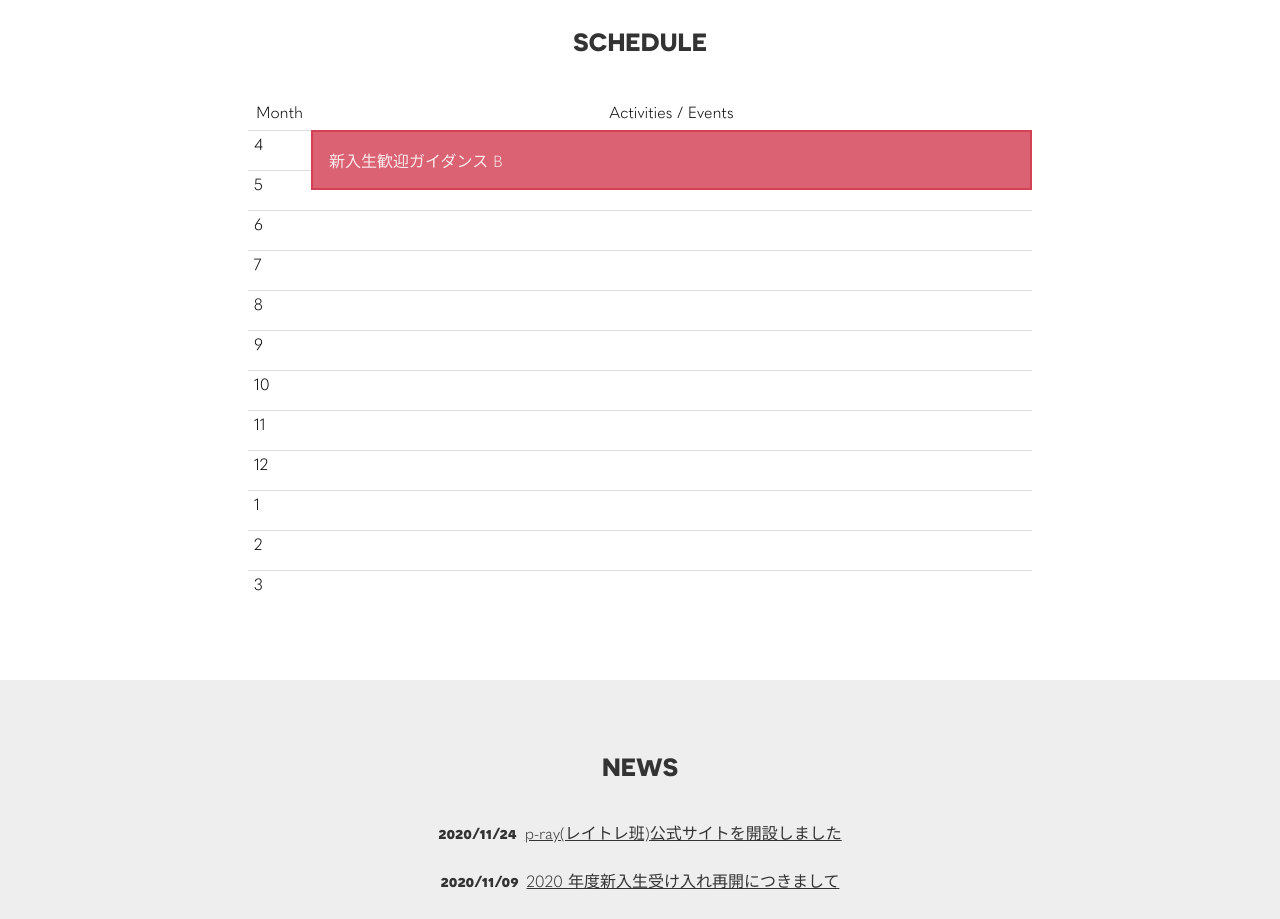
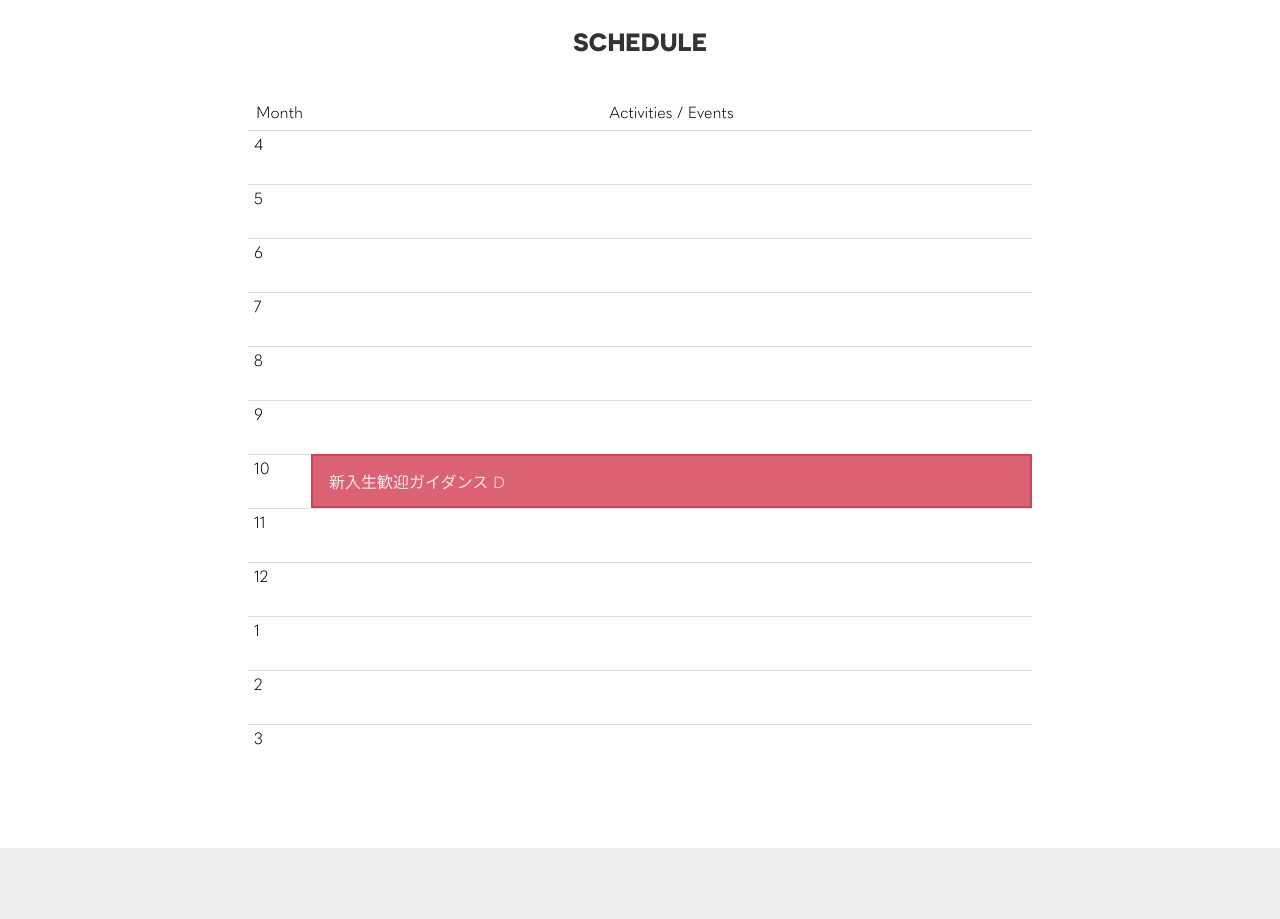
Before and after one commit to TUS-OSK/oskt.us, a Next.js app: page / in a window 1280 px wide. Shown: the part 1480-2399 px from the top of the page. Built offline with nearby package versions, Linux system fonts and the light colour scheme.

Commit message:
サイコロのベースを追加した

```diff
--- a/_pages/markdowns/schedule.md
+++ b/_pages/markdowns/schedule.md
@@ -20,6 +20,13 @@ eventCalendar:
       detail:
         - '新入生歓迎ガイダンスを行います。'
         - '新入生にはこのタイミングで講義班に所属してもらいます。'
+  10:
+    - name:
+        ja: '新入生歓迎ガイダンス D'
+      detail:
+        - '新入生歓迎ガイダンスを行います。'
+        - '新入生にはこのタイミングで講義班に所属してもらいます。'
+      top: true
 ---
 
 ## 2020年度(予定)
--- a/src/pages/Home/ScheduleView/Calendar/Event.tsx
+++ b/src/pages/Home/ScheduleView/Calendar/EventElement.tsx
@@ -24,22 +24,18 @@ const EnName = styled.div`
   color: #fff7;
 `
 
+// [px]
+export const EVENT_ELEMENT_HEIGHT = 54
 const Container = styled.div`
   box-sizing: border-box;
   border: 2px solid #d24154;
-  padding: 16px;
+  padding: 0 16px;
   display: flex;
   align-items: center;
-  transition: transform 0.15s ease, box-shadow 0.15s ease;
+  transition: box-shadow 0.15s ease;
   user-select: none;
   white-space: nowrap;
   background-color: #da6272;
-  position: absolute;
+  height: ${EVENT_ELEMENT_HEIGHT}px;
   width: 100%;
-
-  &:hover {
-    transition-timing-function: ease;
-    transform: scale(1.05);
-    box-shadow: 0 2px 10px 0 #0003;
-  }
 `
--- /dev/null
+++ b/src/pages/Home/ScheduleView/Calendar/MonthEventElement.tsx
@@ -0,0 +1,106 @@
+import styled from 'styled-components'
+import { EventData } from '..'
+import EventElement from './EventElement'
+import { useState, useEffect } from 'react'
+
+export interface Props {
+  events: EventData[]
+}
+
+type EventStatus = 'before' | 'shown' | 'after' | 'hidden'
+
+export default function MonthEventElement({ events }: Props) {
+  const doubledEvents = [...events, ...events]
+
+  const [topIndex, setTopIndex] = useState(0)
+
+  useEffect(() => {
+    const t = setTimeout(() => setTopIndex((i) => (i + 1) % doubledEvents.length), 2000)
+    return () => clearTimeout(t)
+  })
+
+  if (events.length === 1) {
+    return (
+      <Container>
+        <EventElement jaName={events[0].name.ja} enName={events[0].name.en}></EventElement>
+      </Container>
+    )
+  }
+  const getStatus = (i: number): EventStatus => {
+    if ((i - 1 + doubledEvents.length) % doubledEvents.length === topIndex) {
+      return 'before'
+    }
+    if (i === topIndex) {
+      return 'shown'
+    }
+    if ((i + 1) % doubledEvents.length === topIndex) {
+      return 'after'
+    }
+    return 'hidden'
+  }
+
+  return (
+    <Container>
+      {doubledEvents.map((e, i) => (
+        <EventElementWrapper key={i} style={i === 0 || i === 1 ? {} : { opacity: 0 }} status={getStatus(i)}>
+          <EventElement jaName={e.name.ja} enName={e.name.en}></EventElement>
+        </EventElementWrapper>
+      ))}
+    </Container>
+  )
+}
+
+// [px]
+export const EVENT_ELEMENT_HEIGHT = 64
+const Container = styled.div`
+  position: relative;
+  transition: transform 0.15s ease;
+
+  &:hover {
+    transition-timing-function: ease;
+    transform: scale(1.05);
+    box-shadow: 0 2px 10px 0 #0003;
+  }
+`
+
+const eventStatusTransform: {
+  [status in EventStatus]: { angle: number; position: string; origin: string; zIndex: number; visible: boolean }
+} = {
+  before: {
+    angle: -90,
+    position: '',
+    origin: '',
+    zIndex: 0,
+    visible: false,
+  },
+  shown: {
+    angle: 0,
+    position: '',
+    origin: '',
+    zIndex: 2,
+    visible: true,
+  },
+  after: {
+    angle: -90,
+    position: '',
+    origin: '',
+    zIndex: 3,
+    visible: true,
+  },
+  hidden: {
+    angle: 90,
+    position: '',
+    origin: '',
+    zIndex: 0,
+    visible: false,
+  },
+}
+const EventElementWrapper = styled.div<{ status: EventStatus }>`
+  position: absolute;
+  width: 100%;
+  visibility: ${(p) => (eventStatusTransform[p.status].visible ? 'visible' : 'hidden')};
+  transform: translate3d() rotate3d(1, 0, 0, ${(p) => eventStatusTransform[p.status].angle}deg);
+  transform-origin: ${(p) => eventStatusTransform[p.status].origin};
+  transition: 1s transform linear;
+  z-index: ${(p) => eventStatusTransform[p.status].zIndex};
+`
--- a/src/pages/Home/ScheduleView/Calendar/index.tsx
+++ b/src/pages/Home/ScheduleView/Calendar/index.tsx
@@ -1,36 +1,41 @@
-import { ReactElement } from 'react'
+import React, { ReactElement } from 'react'
 import styled from 'styled-components'
 import { EventCalendar, months } from 'src/pages/Home/ScheduleView'
-import EventElement from './Event'
+import { EVENT_ELEMENT_HEIGHT } from './EventElement'
+import MonthEventElement from './MonthEventElement'
 
 interface Props {
   start: number
   eventCalendar: EventCalendar
 }
 
-const toReactElements = (ec: EventCalendar) => {
+const toReactElements = (monthParser: (i: number) => number, ec: EventCalendar) => {
   const results: ReactElement[] = []
-  months.forEach((m) => {
+  months.forEach((i) => {
+    const m = monthParser(i)
     const events = ec[m]
-    if (events === undefined) {
-      return
-    }
-    results.push(...events.map((e, i) => <EventElement key={`${m}-${i}`} jaName={e.name.ja} enName={e.name.en} />))
+    if (!events) return
+    results.push(
+      <EventList index={i} key={`${m}`}>
+        <MonthEventElement events={events} />
+      </EventList>
+    )
   })
   return results
 }
 
 export default function Calendar({ start, eventCalendar }: Props) {
+  const monthParser = (i: number) => ((i + start - 1) % 12) + 1
   return (
     <Grid>
       <Title>Month</Title>
       <Title>Activities / Events</Title>
 
       {[...Array(12).keys()].map((i) => (
-        <Month key={i} month={((i + start - 1) % 12) + 1} />
+        <Month key={i} month={monthParser(i)} />
       ))}
 
-      <EventArea>{toReactElements(eventCalendar)}</EventArea>
+      <EventArea>{toReactElements(monthParser, eventCalendar)}</EventArea>
     </Grid>
   )
 }
@@ -46,11 +51,10 @@ const Title = styled.div`
   padding: 8px;
 `
 
-const GRID = 40
 const Month = styled.div<{ month: number }>`
   font-size: 16px;
   box-sizing: border-box;
-  height: ${GRID}px;
+  height: ${EVENT_ELEMENT_HEIGHT}px;
   border-top: 1px solid #ddd;
   padding: 4px 6px;
   grid-column: 1/3;
@@ -66,3 +70,9 @@ const EventArea = styled.div`
   grid-row: 2;
   position: relative;
 `
+
+const EventList = styled.div<{ index: number }>`
+  position: absolute;
+  width: 100%;
+  transform: translateY(${(props) => EVENT_ELEMENT_HEIGHT * props.index}px);
+`
```
